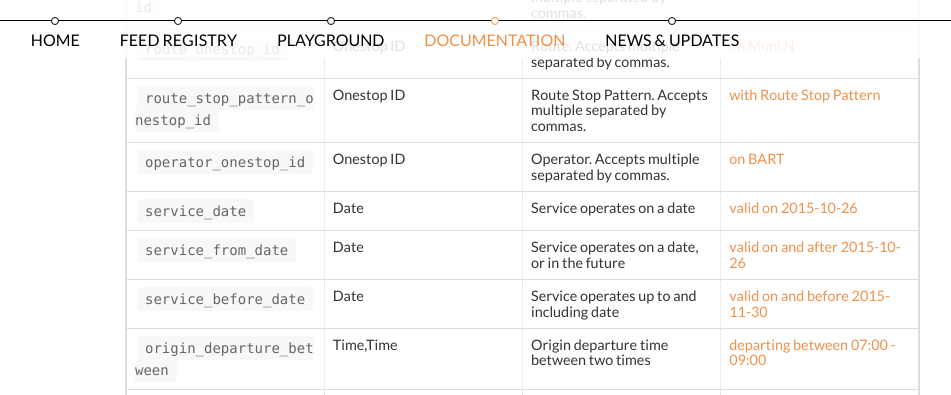
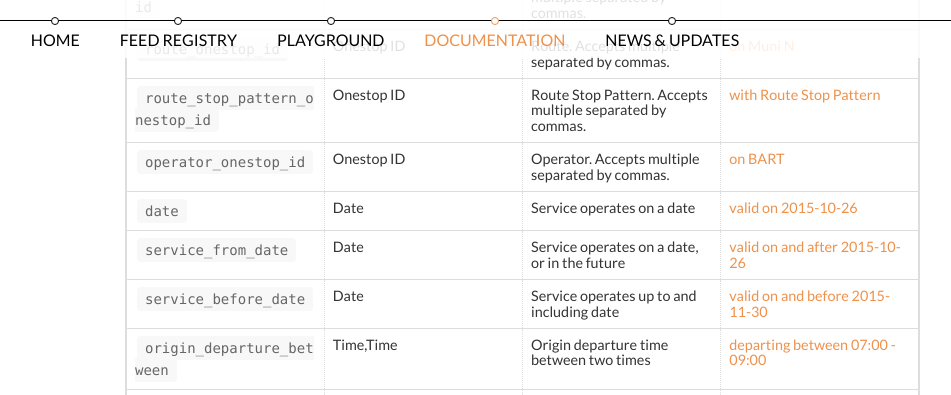
Before and after one commit to transitland/www-transit-land, a Jekyll site: the page built from documentation/datastore/schedules.md, in a window 1280 px wide and 900 px high, scrolled down 3592 px. Shown: the top 395 px of the window, without its empty margins (255-1206 px from the left). Built offline with Jekyll 4.4.1, drawn with Linux system fonts in a browser that asks for light colours; nearby versions of some CDN libraries.

Commit message:
change service_date to date

```diff
--- a/documentation/datastore/schedules.md
+++ b/documentation/datastore/schedules.md
@@ -76,7 +76,7 @@ The main ScheduleStopPair API endpoint is [/api/v1/schedule_stop_pairs](http://t
 | `route_onestop_id`         | Onestop ID | Route. Accepts multiple separated by commas. | [on Muni N](http://transit.land/api/v1/schedule_stop_pairs?route_onestop_id=r-9q8y-n) |
 | `route_stop_pattern_onestop_id` | Onestop ID | Route Stop Pattern. Accepts multiple separated by commas. | [with Route Stop Pattern](http://transit.land/api/v1/schedule_stop_pairs?route_stop_pattern_onestop_id=r-9q8y-n-21866a-06d86d) |
 | `operator_onestop_id`      | Onestop ID | Operator. Accepts multiple separated by commas. | [on BART](http://transit.land/api/v1/schedule_stop_pairs?operator_onestop_id=o-9q9-bart) |
-| `service_date`             | Date | Service operates on a date | [valid on 2015-10-26](http://transit.land/api/v1/schedule_stop_pairs?date=2015-10-26) |
+| `date`             | Date | Service operates on a date | [valid on 2015-10-26](http://transit.land/api/v1/schedule_stop_pairs?date=2015-10-26) |
 | `service_from_date`        | Date | Service operates on a date, or in the future | [valid on and after 2015-10-26](http://transit.land/api/v1/schedule_stop_pairs?service_from_date=2015-10-26) |
 | `service_before_date`      | Date | Service operates up to and including date | [valid on and before 2015-11-30](http://transit.land/api/v1/schedule_stop_pairs?service_before_date=2015-11-30) |
 | `origin_departure_between` | Time,Time | Origin departure time between two times | [departing between 07:00 - 09:00](http://transit.land/api/v1/schedule_stop_pairs?origin_departure_between=07:00:00,09:00:00) |
```
